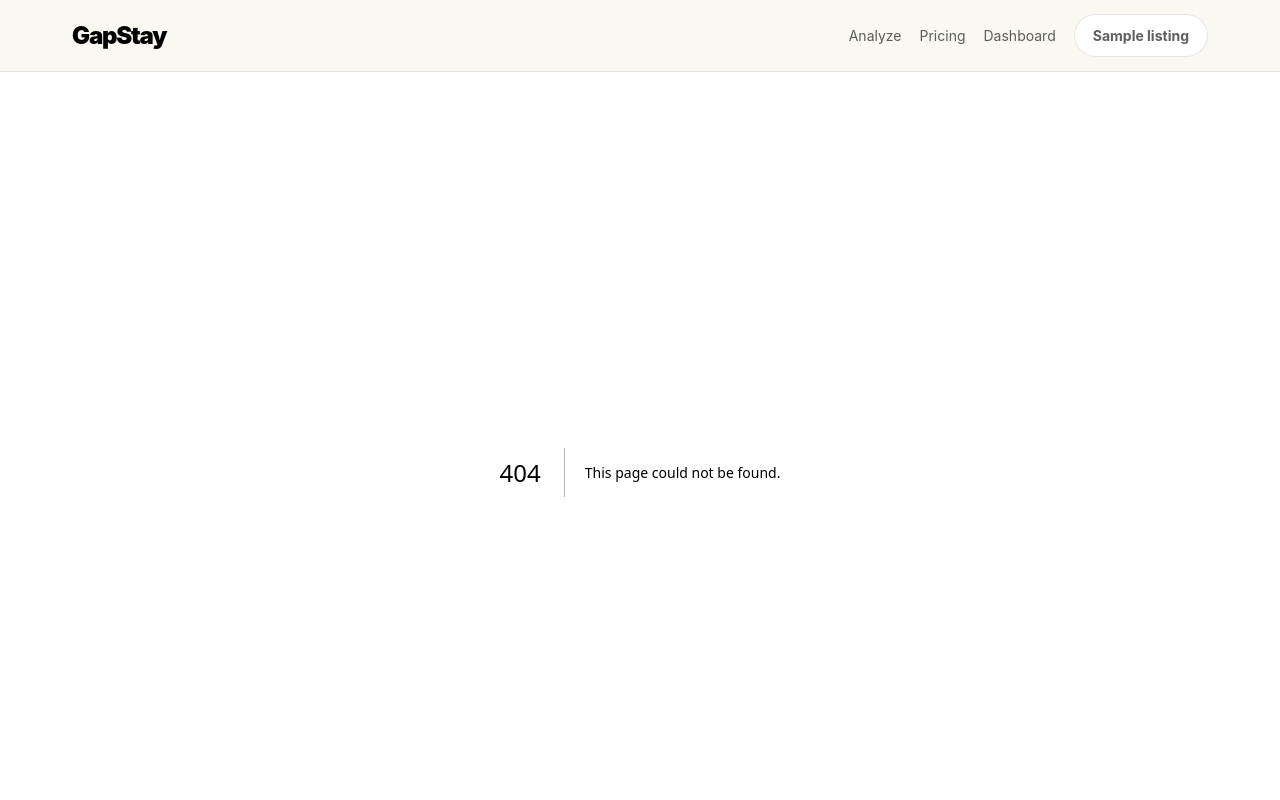
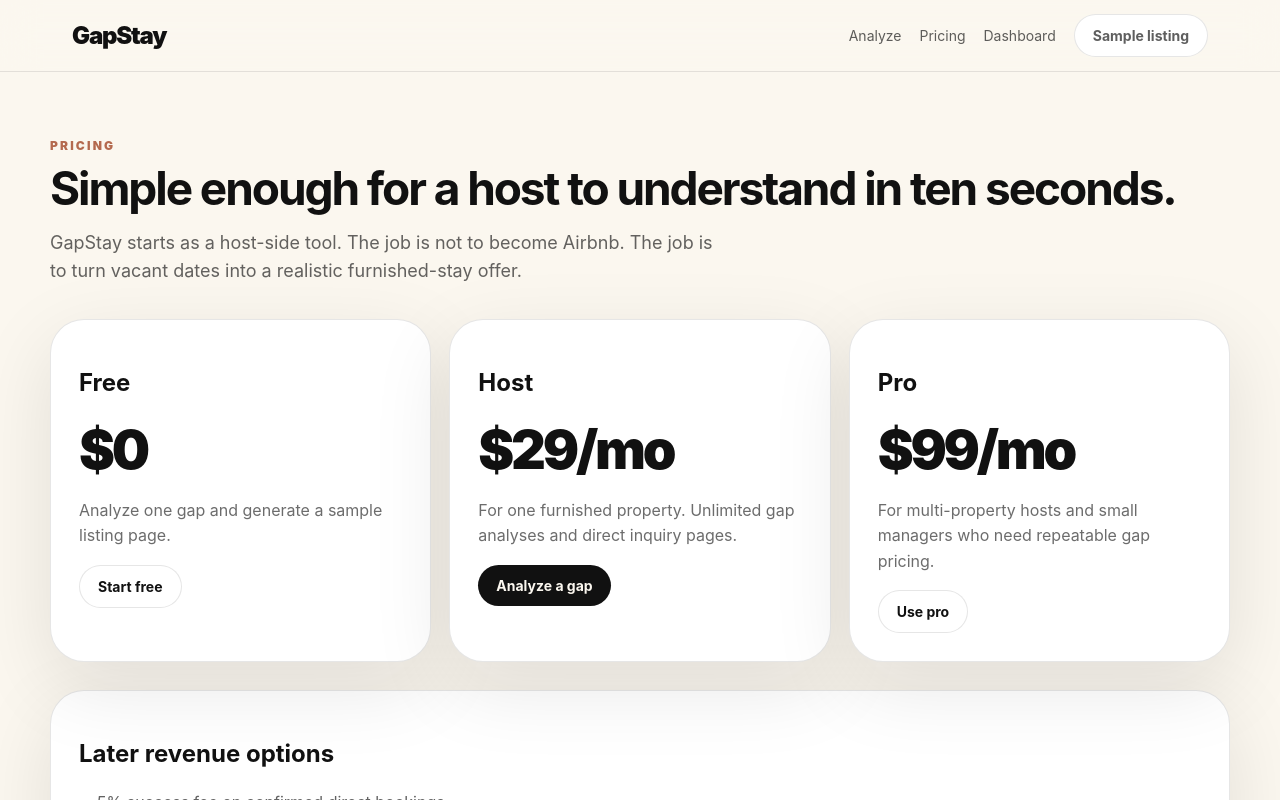
Before and after one commit to pissclams1/Pissclams, a Next.js app: page /pricing in a window 1280 px wide. Before the commit this address had no page. Shown: the top 800 px of the page. Built offline with nearby package versions, Linux system fonts and the light colour scheme.

Commit message:
Add pricing page

```diff
--- /dev/null
+++ b/app/pricing/page.tsx
@@ -0,0 +1,11 @@
+import Link from "next/link";
+
+const plans = [
+  { name: "Free", price: "$0", text: "Analyze one gap and generate a sample listing page.", cta: "Start free" },
+  { name: "Host", price: "$29/mo", text: "For one furnished property. Unlimited gap analyses and direct inquiry pages.", cta: "Analyze a gap" },
+  { name: "Pro", price: "$99/mo", text: "For multi-property hosts and small managers who need repeatable gap pricing.", cta: "Use pro" }
+];
+
+export default function PricingPage(){
+  return <main className="wrap section topspace"><p className="kicker">Pricing</p><h1 className="big">Simple enough for a host to understand in ten seconds.</h1><p className="lead" style={{fontSize:18}}>GapStay starts as a host-side tool. The job is not to become Airbnb. The job is to turn vacant dates into a realistic furnished-stay offer.</p><div className="grid grid3" style={{marginTop:34}}>{plans.map(p=><div className="card pad" key={p.name}><h2>{p.name}</h2><div className="price">{p.price}</div><p className="muted">{p.text}</p><Link className={p.name==="Host"?"darkpill":"pill"} href="/host">{p.cta}</Link></div>)}</div><section className="card pad" style={{marginTop:28}}><h2>Later revenue options</h2><ul className="list"><li>5% success fee on confirmed direct bookings.</li><li>Property manager plan for portfolio-level gap alerts.</li><li>Insurance displacement workflow for documented temporary housing requests.</li></ul></section></main>
+}
```
